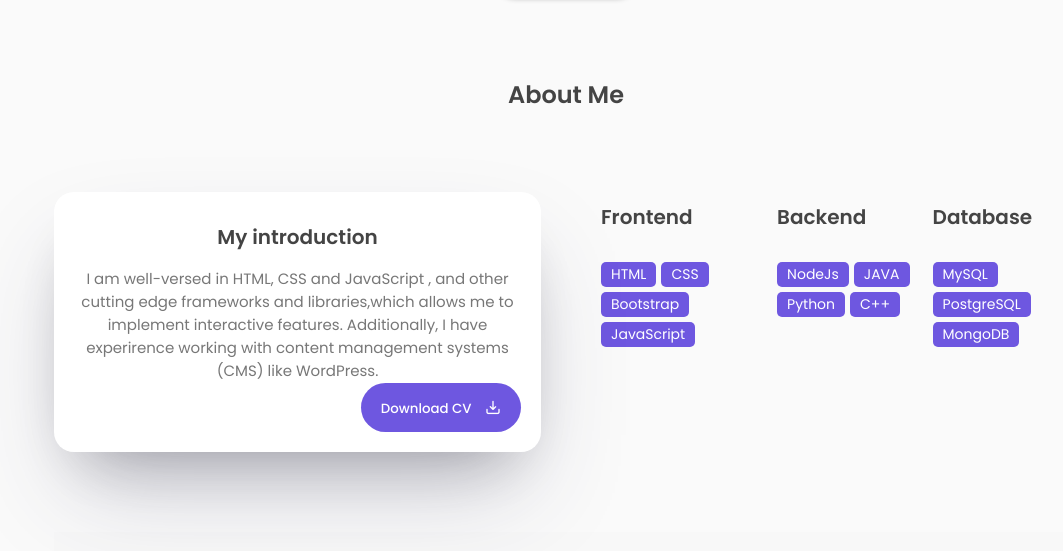
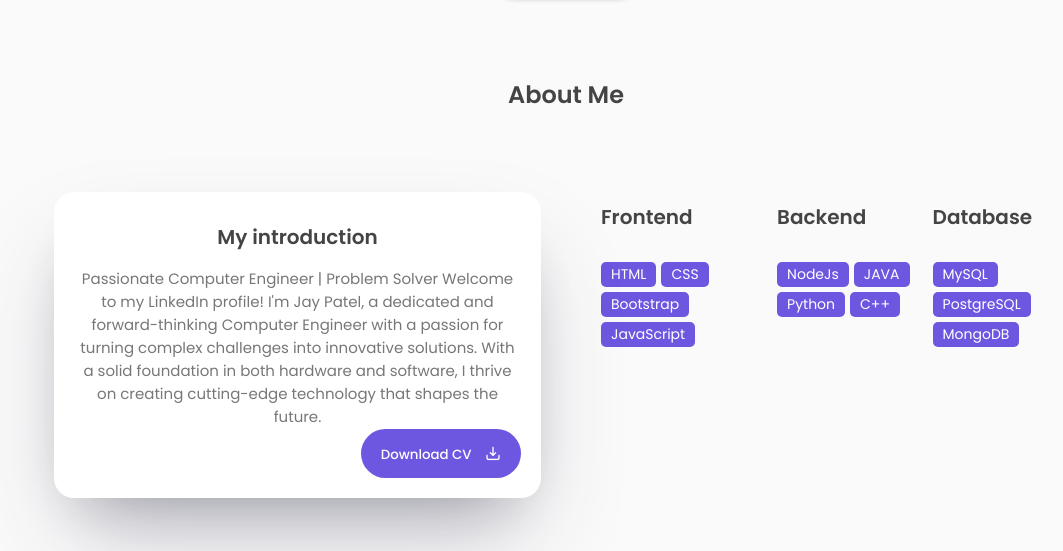
Before and after one commit to Krunalbaraiya/Portfolio, a plain HTML site: page index.html in a window 1280 px wide. Shown: the part 803-1354 px from the top of the page, without its empty margins (74-1137 px from the left). Drawn offline with nearby package versions, Linux system fonts and the light colour scheme.

Commit message:
Update index.html

```diff
--- a/index.html
+++ b/index.html
@@ -102,10 +102,9 @@
                     <div class="col">
                         <div class="about-info">
                             <h3>My introduction</h3>
-                            <p>I am well-versed in HTML, CSS and JavaScript , and other cutting edge
-                                frameworks and libraries,which allows me to implement interactive features.
-                                Additionally, I have experirence working with content management systems (CMS) like
-                                WordPress.
+                            <p>Passionate Computer Engineer | Problem Solver
+
+Welcome to my LinkedIn profile! I'm Jay Patel, a dedicated and forward-thinking Computer Engineer with a passion for turning complex challenges into innovative solutions. With a solid foundation in both hardware and software, I thrive on creating cutting-edge technology that shapes the future.
                             </p>
                             <div class="about-btn">
                                 <button class="btn">Download CV <i class="uil uil-import"></i></button>
```
